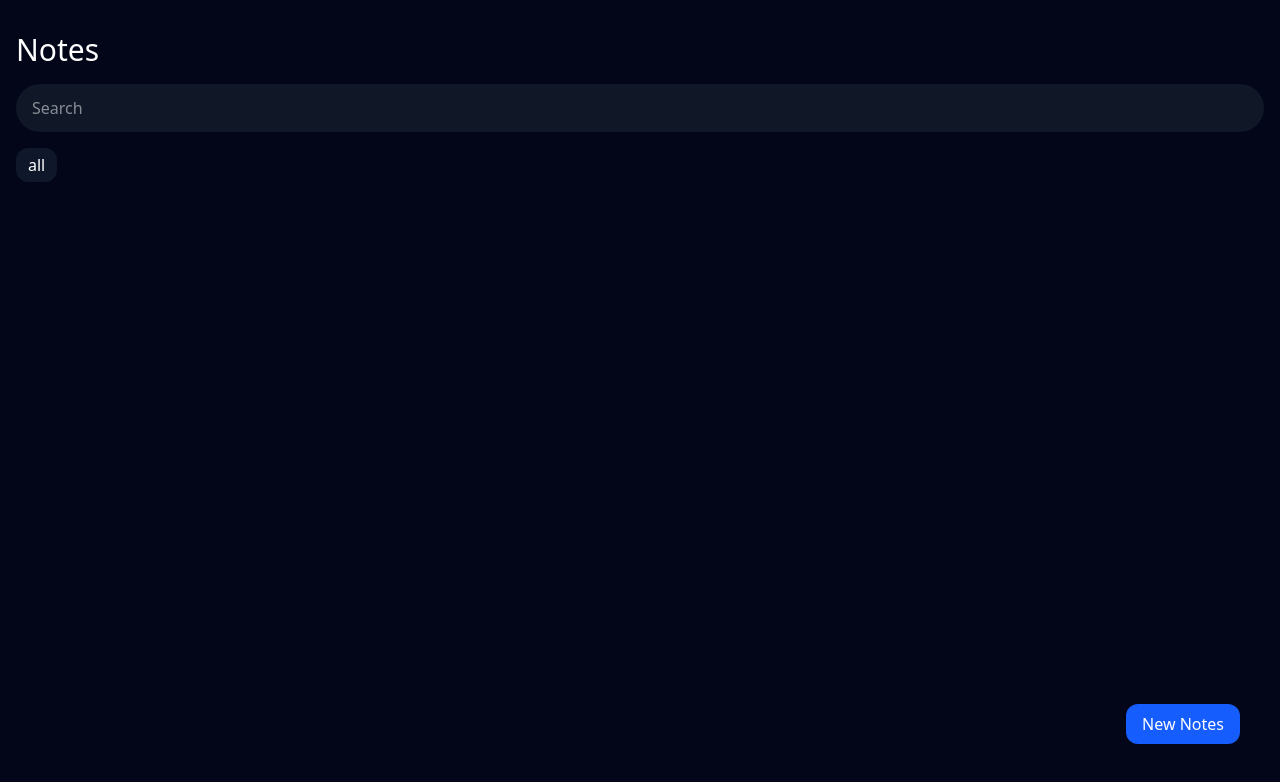
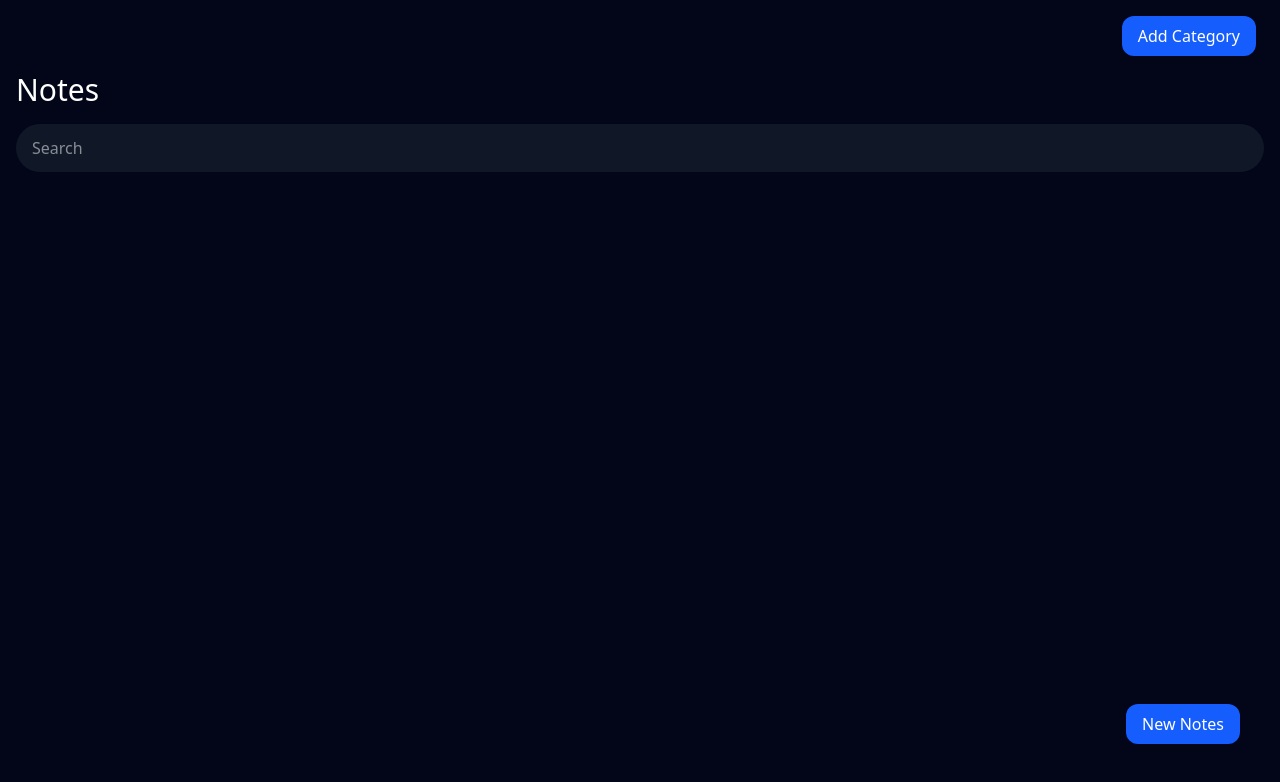
Before and after one commit to xenobyte012/notes-app, a React (Vite) app: page / in a window 1280 px wide. Shown: the top 782 px of the page. Built offline with nearby package versions, Linux system fonts and the light colour scheme.

Commit message:
getting the boelien working when clicking the search bar

```diff
--- a/src/App.jsx
+++ b/src/App.jsx
@@ -31,7 +31,7 @@ function App() {
   const [circle, setCircle] = useState(false)
   const [categoryItems, setCategoryItems] = useState("all")
   const [categoryExistsPopup, setCategoryExistsPopup] = useState(false)
-  const [isSearch, setIsSearch] = useState(!false)
+  const [isSearch, setIsSearch] = useState(false)
 
   const [isPressed, setIsPressed] = useState(false);
   const value={
--- a/src/components/SearchComponents.jsx
+++ b/src/components/SearchComponents.jsx
@@ -27,6 +27,7 @@ function SearchComponents() {
             onChange={(e) => {handleSearch(e.target.value);
               setIsSearch(true)
             }}
+            onClick={() => setIsSearch(true)}
           />
         </form>
       </div>
--- a/src/pages/HomePage.jsx
+++ b/src/pages/HomePage.jsx
@@ -20,10 +20,10 @@ function HomePage() {
     categoryItems,
     isPressed,
     setIsPressed,
-    cirle,
+    circle,
     setCircle,
     isSearch,
-    setIsSearch
+    setIsSearch,
   } = useContext(NotesContext);
   const nvCreateNotes = useNavigate();
   const nvCategoryPage = useNavigate()
```
